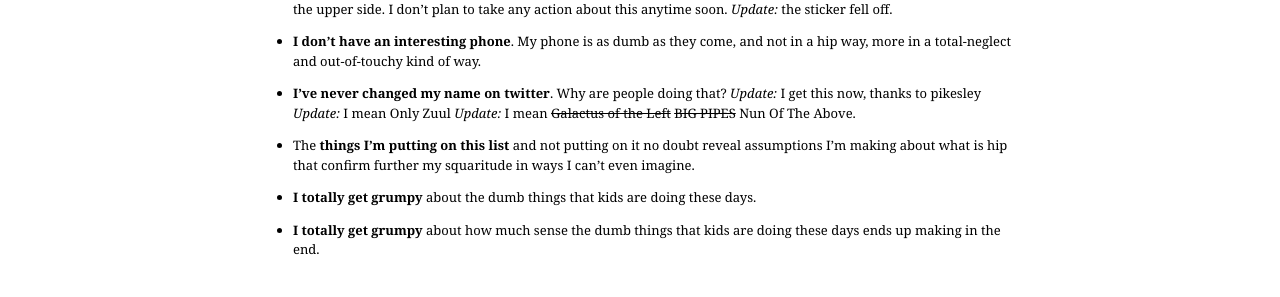
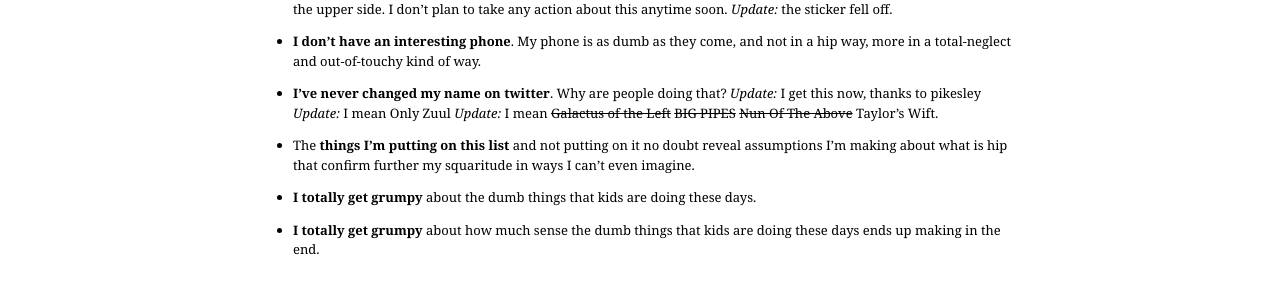
Before and after one commit to paulfitz/paulfitz.github.io, a Jekyll site: the page built from _posts/2014-08-30-square.md, in a window 1280 px wide. Shown: the part 420-717 px from the top of the page. Built offline with Jekyll 4.4.1, drawn with Linux system fonts in a browser that asks for light colours; some web fonts are replaced.

Commit message:
taylors wift

```diff
--- a/_posts/2014-08-30-square.md
+++ b/_posts/2014-08-30-square.md
@@ -22,7 +22,7 @@
 * <b>I don't have an interesting phone</b>. My phone is as dumb as they
 come, and not in a hip way, more in a total-neglect and out-of-touchy
 kind of way.
-* <b>I've never changed my name on twitter</b>. Why are people doing that? <i>Update:</i> I get this now, thanks to pikesley <i>Update:</i> I mean Only Zuul <i>Update:</i> I mean <s>Galactus of the Left</s> <s>BIG PIPES</s> Nun Of The Above.
+* <b>I've never changed my name on twitter</b>. Why are people doing that? <i>Update:</i> I get this now, thanks to pikesley <i>Update:</i> I mean Only Zuul <i>Update:</i> I mean <s>Galactus of the Left</s> <s>BIG PIPES</s> <s>Nun Of The Above</s> Taylor's Wift.
 * The <b>things I'm putting on this list</b> and not putting on it
 no doubt reveal assumptions I'm making about what is hip
 that confirm further my squaritude in ways I can't even imagine.
```
